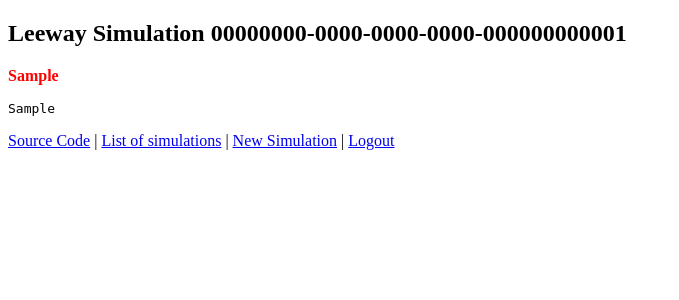
After one commit to digitalfabrik/opendrift-leeway-webgui, a Django app: page /list/1 in a window 1280 px wide. The commit adds this page. Shown: the top 300 px of the page, without its empty margins (0-679 px from the left). Run offline with Django 3.2, Linux system fonts and the light colour scheme; a user stored in the database is signed in; tables that the repository leaves empty hold one stand-in row (values such as "Sample post"); parts of the project's set-up code (start-up, migrations or seed data) failed here and were passed over.

Commit message:
Save simulation errors
- Save stderr from simulation script to simulation model
- Add new detail view for simulation errors
- Add last line of stacktrace to result email

```diff
--- a/opendrift_leeway_webgui/leeway/models.py
+++ b/opendrift_leeway_webgui/leeway/models.py
@@ -41,6 +41,14 @@ class LeewaySimulation(models.Model):
     netcdf = models.FileField(
         null=True, storage=simulation_storage, verbose_name=_("NetCDF file")
     )
+    traceback = models.TextField(blank=True, verbose_name=_("traceback"))
+
+    @property
+    def error(self):
+        """
+        The last line of the traceback, usually the error message.
+        """
+        return self.traceback.splitlines()[-1] if self.traceback else None
 
     def __str__(self):
         # pylint: disable=no-member
--- a/opendrift_leeway_webgui/leeway/templates/base.html
+++ b/opendrift_leeway_webgui/leeway/templates/base.html
@@ -15,6 +15,10 @@
             }
             table {
             border-spacing: 0 20px;
+            }
+            .error {
+                font-weight: bold;
+                color: red;
             }
         </style>
     </head>
--- /dev/null
+++ b/opendrift_leeway_webgui/leeway/templates/leeway/leewaysimulation_detail.html
@@ -0,0 +1,6 @@
+{% extends "base.html" %}
+{% block content %}
+    <h2>Leeway Simulation {{ object.uuid }}</h2>
+    <p class="error">{{ object.error|default_if_none:"" }}</p>
+    <pre>{{ object.traceback }}</pre>
+{% endblock content %}
--- a/opendrift_leeway_webgui/leeway/templates/simulations-list.html
+++ b/opendrift_leeway_webgui/leeway/templates/simulations-list.html
@@ -20,6 +20,9 @@
                 <td>{{ simulation.duration }}</td>
                 <td>{{ simulation.radius }}</td>
                 <td>
+                    {% if simulation.error %}
+                        <a href="{% url "simulation_error" pk=simulation.pk %}">Error</a>
+                    {% endif %}
                     {% if simulation.img %}<a href="{{ simulation.img.url }}">Image</a>{% endif %}
                     {% if simulation.netcdf %}<a href="{{ simulation.netcdf.url }}">NetCDF</a>{% endif %}
                 </td>
--- a/opendrift_leeway_webgui/leeway/urls.py
+++ b/opendrift_leeway_webgui/leeway/urls.py
@@ -6,14 +6,29 @@ For more information on this file, see :doc:`django:topics/http/urls`.
 """
 from django.conf import settings
 from django.conf.urls.static import static
+from django.contrib.auth.decorators import login_required
 from django.urls import include, path
+from django.views.generic.detail import DetailView
 
 from . import views
+from .models import LeewaySimulation
 
 #: The url patterns of this module (see :doc:`django:topics/http/urls`)
 urlpatterns = [
     path("", views.simulation_form, name="home"),  # new
-    path("list/", views.simulations_list, name="simulations_list"),
+    path(
+        "list/",
+        include(
+            [
+                path("", views.simulations_list, name="simulations_list"),
+                path(
+                    "<pk>",
+                    login_required(DetailView.as_view(model=LeewaySimulation)),
+                    name="simulation_error",
+                ),
+            ]
+        ),
+    ),
 ]
 
 # Serve simulation files in debug mode
--- a/opendrift_leeway_webgui/leeway/utils.py
+++ b/opendrift_leeway_webgui/leeway/utils.py
@@ -170,7 +170,11 @@ def mail_result_text(simulation):
     """
     Create a result mail text
     """
-    text = "Find the image attached." if simulation.img else "The simulation failed."
+    text = (
+        "Find the image attached."
+        if simulation.img
+        else f"The simulation failed:\n\n{simulation.error}"
+    )
     return (
         f"Your request with ID {simulation.uuid} has been processed. {text}\n\n"
         "Simulation parameters:\n"
--- a/opendrift_leeway_webgui/simulation/simulation.py
+++ b/opendrift_leeway_webgui/simulation/simulation.py
@@ -110,7 +110,7 @@ def main():
     simulation.plot(
         fast=True, legend=True, filename=f"{outfile}.png", linecolor="age_seconds"
     )
-    print(f"{outfile}.png written.")
+    print(f"Success: {outfile}.png written.")
 
 
 if __name__ == "__main__":
```
Also changed, not shown: opendrift_leeway_webgui/leeway/tasks.py (+11 -2 lines), opendrift_leeway_webgui/leeway/migrations/0008_leewaysimulation_traceback.py (added). Lines whose indentation alone changed are shown as unchanged.
